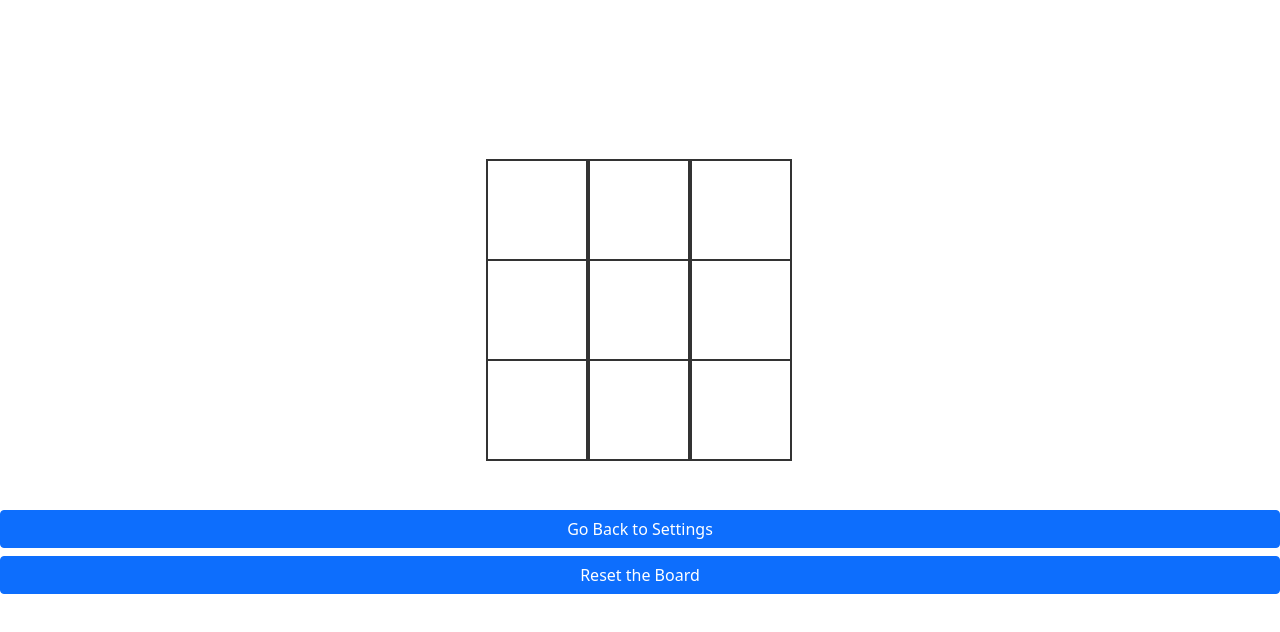
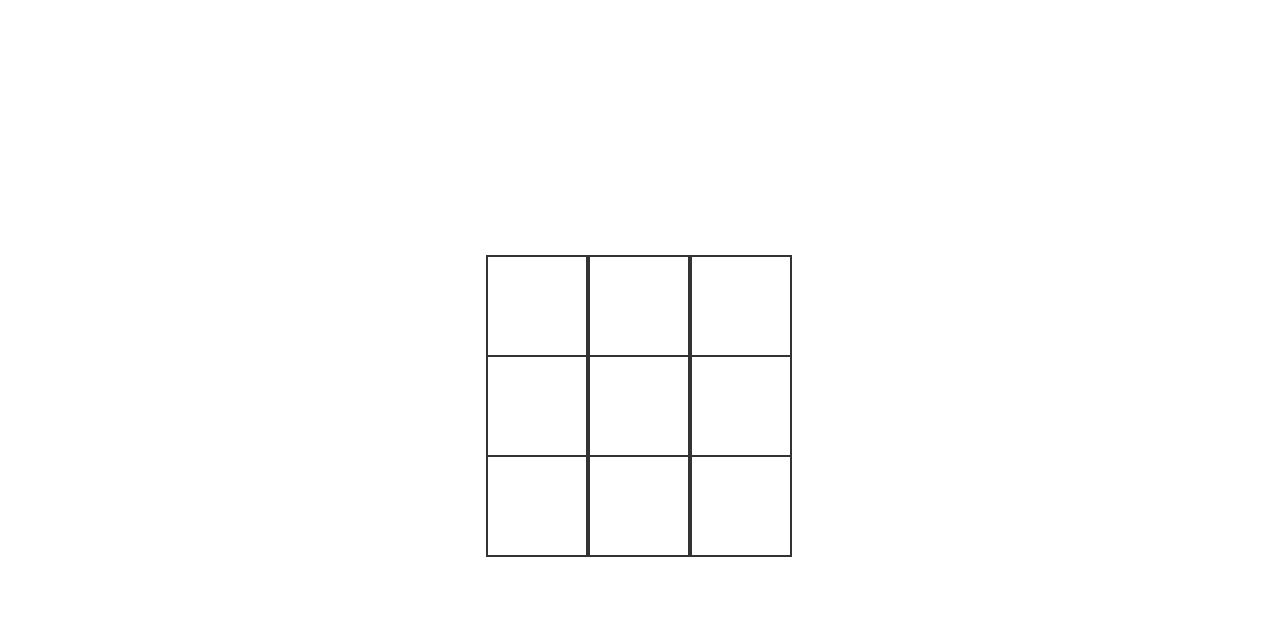
Before and after one commit to DrShahinstein/tic-tac-toe, a React (Create React App) app: page / in a window 1280 px wide. Both pictures are taken after a click on the button "OK". Shown: the top 632 px of the page. Built offline with nearby package versions, Linux system fonts and the light colour scheme.

Commit message:
Second Commit

```diff
--- a/public/index.html
+++ b/public/index.html
@@ -28,7 +28,7 @@
   </head>
   <body>
     <noscript>You need to enable JavaScript to run this app.</noscript>
-    <div id="root" style="margin-top: 10rem"></div>
+    <div id="root" style="margin-top: 16rem"></div>
     <!--
       This HTML file is a template.
       If you open it directly in the browser, you will see an empty page.
--- a/src/App.js
+++ b/src/App.js
@@ -1,61 +1,48 @@
 import React, { useState } from "react";
-import { ListGroup, Button } from "react-bootstrap";
+import { Button } from "react-bootstrap";
 import "bootstrap/dist/css/bootstrap.min.css";
-import Spot from "./components/spot";
+import Board from "./components/board";
 
 function App() {
-  const [showBoard, setShowBoard] = useState(true);
-  const players = {
-    player1: "X",
-    player2: "O",
-  };
-  const handleClick = (e) => {
-    e.target.innerText = players.player1;
+  const saveSettings = () => {
+    setShowBoard(!showBoard);
   };
 
-  const resetBoard = () => {
-    for (let i of document.getElementsByClassName("spot")) {
-      i.innerText = "";
-    }
+  const [showBoard, setShowBoard] = useState(false);
+  let settings = {
+    gameMode: undefined,
+    sideOfUser: undefined,
   };
 
   if (showBoard) {
-    return (
+    return <Board />;
+  }
+  return (
+    <>
       <div id="settings-gui">
-        <h2>Select the Game Mode</h2>
-        <ListGroup>
-          <ListGroup.Item>Player vs Player</ListGroup.Item>
-          <ListGroup.Item>Player vs Computer</ListGroup.Item>
-        </ListGroup>
-        <h2>Select Your Side</h2>
-        <ListGroup>
-          <ListGroup.Item>X</ListGroup.Item>
-          <ListGroup.Item>O</ListGroup.Item>
-        </ListGroup>
-        <Button onClick={() => setShowBoard(!showBoard)}>OK</Button>
+        <div>
+          <h2>Select Game Mode</h2>
+          <div className="option" onClick={() => (settings.gameMode = "PvP")}>
+            Player vs Player
+          </div>
+          <div className="option" onClick={() => (settings.gameMode = "PvC")}>
+            Player vs Computer
+          </div>
+        </div>
+        <div className="mt-5">
+          <h2>Select Your Side</h2>
+          <div className="option" onClick={() => (settings.sideOfUser = "X")}>
+            <b>X</b>
+          </div>
+          <div className="option" onClick={() => (settings.sideOfUser = "O")}>
+            <b>O</b>
+          </div>
+        </div>
+        <br /> <br /> <br />
+        <Button onClick={saveSettings}>OK</Button>
       </div>
-    );
-  } else {
-    return (
-      <>
-        <div id="board">
-          {[1, 2, 3, 4, 5, 6, 7, 8, 9].map((element) => {
-            return (
-              <Spot
-                id={"spot-" + element}
-                onClick={handleClick}
-                key={element}
-              />
-            );
-          })}
-        </div>
-        <ListGroup>
-          <Button className="mb-2">Go Back to Settings</Button>
-          <Button onClick={resetBoard}>Reset the Board</Button>
-        </ListGroup>
-      </>
-    );
-  }
+    </>
+  );
 }
 
 export default App;
--- /dev/null
+++ b/src/components/board.jsx
@@ -0,0 +1,173 @@
+import React, { useState } from "react";
+import { Modal, Button } from "react-bootstrap";
+import Spot from "./spot";
+
+function Board() {
+  // Functions
+  const handleClick = (e) => {
+    e.target.innerText = players.player1;
+    const spotID = e.target.getAttribute("id");
+    let newBoard = board;
+    switch (spotID) {
+      case "spot-1":
+        newBoard[0][0] = players.player1;
+        setBoard(newBoard);
+        break;
+      case "spot-2":
+        newBoard[0][1] = players.player1;
+        setBoard(newBoard);
+        break;
+      case "spot-3":
+        newBoard[0][2] = players.player1;
+        setBoard(newBoard);
+        break;
+      case "spot-4":
+        newBoard[1][0] = players.player1;
+        setBoard(newBoard);
+        break;
+      case "spot-5":
+        newBoard[1][1] = players.player1;
+        setBoard(newBoard);
+        break;
+      case "spot-6":
+        newBoard[1][2] = players.player1;
+        setBoard(newBoard);
+        break;
+      case "spot-7":
+        newBoard[2][0] = players.player1;
+        setBoard(newBoard);
+        break;
+      case "spot-8":
+        newBoard[2][1] = players.player1;
+        setBoard(newBoard);
+        break;
+      case "spot-9":
+        newBoard[2][2] = players.player1;
+        setBoard(newBoard);
+        break;
+
+      default:
+      //
+    }
+
+    if (returnValueOfPosition(board) || !getDepth(board)) {
+      setIsModalVisible(!isModalVisible);
+    }
+  };
+
+  const playAgain = () => {
+    setIsModalVisible(!isModalVisible);
+    setBoard(initialBoard);
+  };
+
+  const returnValueOfPosition = (position) => {
+    for (let i = 0; i < 3; i++) {
+      if (
+        position[0][i] === position[1][i] &&
+        position[1][i] === position[2][i] &&
+        position[0][i] !== ""
+      ) {
+        if (position[0][i] === players.player1) return -1;
+        else return 1;
+      }
+    }
+
+    for (let i = 0; i < 3; i++) {
+      if (
+        position[i][0] === position[i][1] &&
+        position[i][1] === position[i][2] &&
+        position[i][0] !== ""
+      ) {
+        if (position[i][0] === players.player1) return -1;
+        else return 1;
+      }
+    }
+
+    if (
+      position[0][0] === position[1][1] &&
+      position[1][1] === position[2][2] &&
+      position[0][0] !== ""
+    ) {
+      if (position[0][0] === players.player1) return -1;
+      else return 1;
+    }
+
+    if (
+      position[0][2] === position[1][1] &&
+      position[1][1] === position[2][0] &&
+      position[0][2] !== ""
+    ) {
+      if (position[0][2] === players.player1) return -1;
+      else return 1;
+    }
+    return 0;
+  };
+
+  const getDepth = (position) => {
+    let count = 0;
+    for (let i = 0; i < 3; i++) {
+      for (let j = 0; j < 3; j++) {
+        if (position[i][j] === "") {
+          count += 1;
+        }
+      }
+    }
+    return count;
+  };
+
+  // Others
+  const EMPTY = "";
+  const initialBoard = [
+    [EMPTY, EMPTY, EMPTY],
+    [EMPTY, EMPTY, EMPTY],
+    [EMPTY, EMPTY, EMPTY],
+  ];
+
+  const [board, setBoard] = useState(initialBoard);
+
+  const [isModalVisible, setIsModalVisible] = useState(false);
+
+  const players = {
+    player1: "X",
+    player2: "O",
+  };
+
+  return (
+    <>
+      <Modal show={isModalVisible}>
+        <Modal.Header>
+          <Modal.Title>[ RESULT ]</Modal.Title>
+        </Modal.Header>
+        <Modal.Body>
+          <p>
+            [?] Has Won the Game ! <br />
+          </p>
+        </Modal.Body>
+        <Modal.Footer>
+          <Button variant="secondary" onClick={playAgain}>
+            Play Again
+          </Button>
+          <Button variant="primary" onClick={() => window.location.reload()}>
+            Go Back to Settings
+          </Button>
+        </Modal.Footer>
+      </Modal>
+
+      <div id="board">
+        <Spot id="spot-1" onClick={handleClick} value={board[0][0]} />
+        <Spot id="spot-2" onClick={handleClick} value={board[0][1]} />
+        <Spot id="spot-3" onClick={handleClick} value={board[0][2]} />
+
+        <Spot id="spot-4" onClick={handleClick} value={board[1][0]} />
+        <Spot id="spot-5" onClick={handleClick} value={board[1][1]} />
+        <Spot id="spot-6" onClick={handleClick} value={board[1][2]} />
+
+        <Spot id="spot-7" onClick={handleClick} value={board[2][0]} />
+        <Spot id="spot-8" onClick={handleClick} value={board[2][1]} />
+        <Spot id="spot-9" onClick={handleClick} value={board[2][2]} />
+      </div>
+    </>
+  );
+}
+
+export default Board;
--- a/src/components/spot.jsx
+++ b/src/components/spot.jsx
@@ -2,7 +2,11 @@ import React from "react";
 import "../style/spot.css";
 
 function Spot(props) {
-  return <div className="spot" id={props.id} onClick={props.onClick}></div>;
+  return (
+    <div className="spot" id={props.id} onClick={props.onClick}>
+      {props.value}
+    </div>
+  );
 }
 
 export default Spot;
--- a/src/index.css
+++ b/src/index.css
@@ -18,3 +18,25 @@ code {
   width: 306px;
   margin: 50px auto;
 }
+
+#settings-gui {
+  width: 800px;
+  height: auto;
+  margin-left: auto;
+  margin-right: auto;
+  text-align: center;
+}
+
+.option {
+  width: inherit;
+  height: auto;
+  padding: 5px;
+  background-color: burlywood;
+  font-size: large;
+  margin-bottom: 5px;
+  cursor: pointer;
+}
+
+.option:hover {
+  opacity: 0.9;
+}
```
